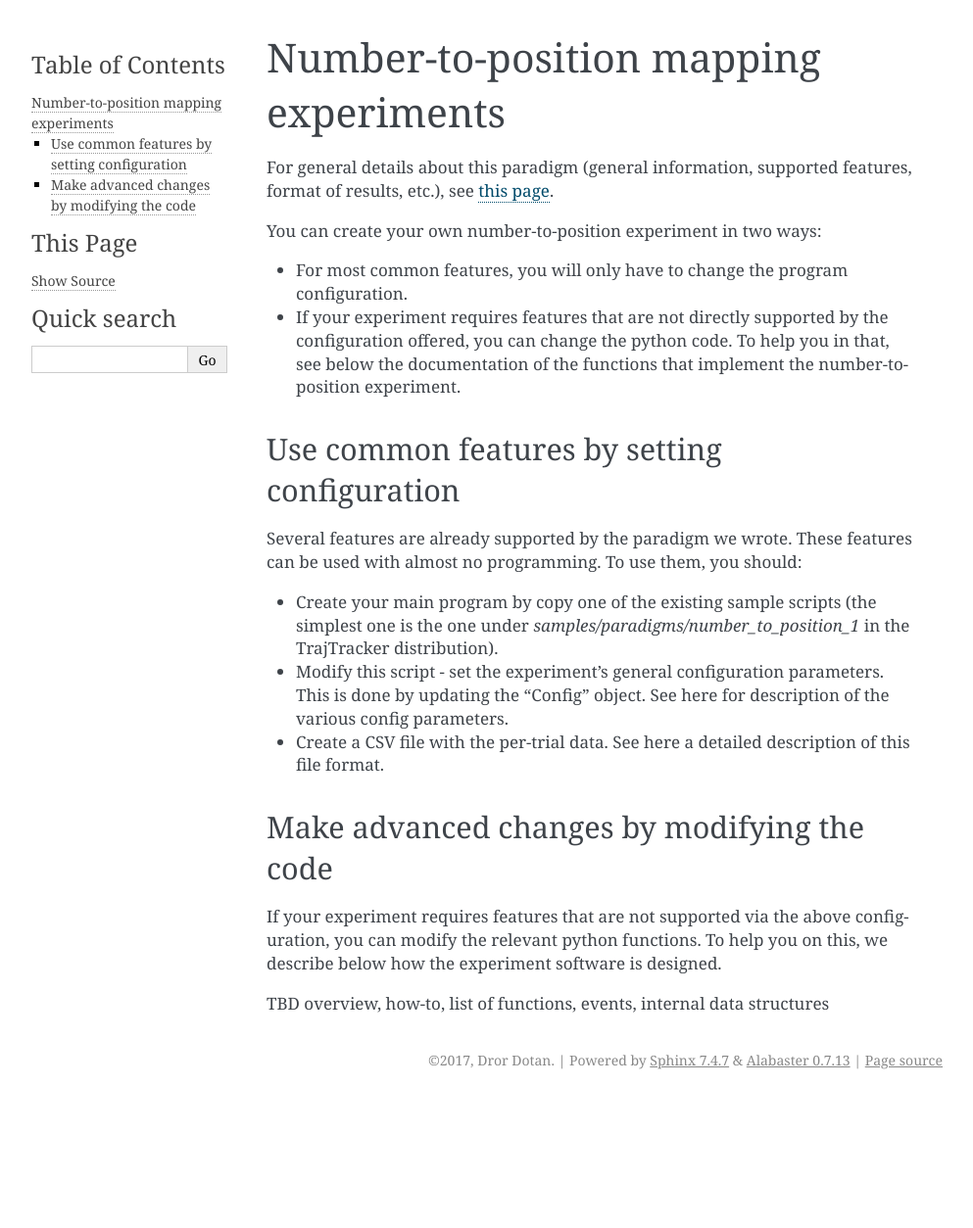
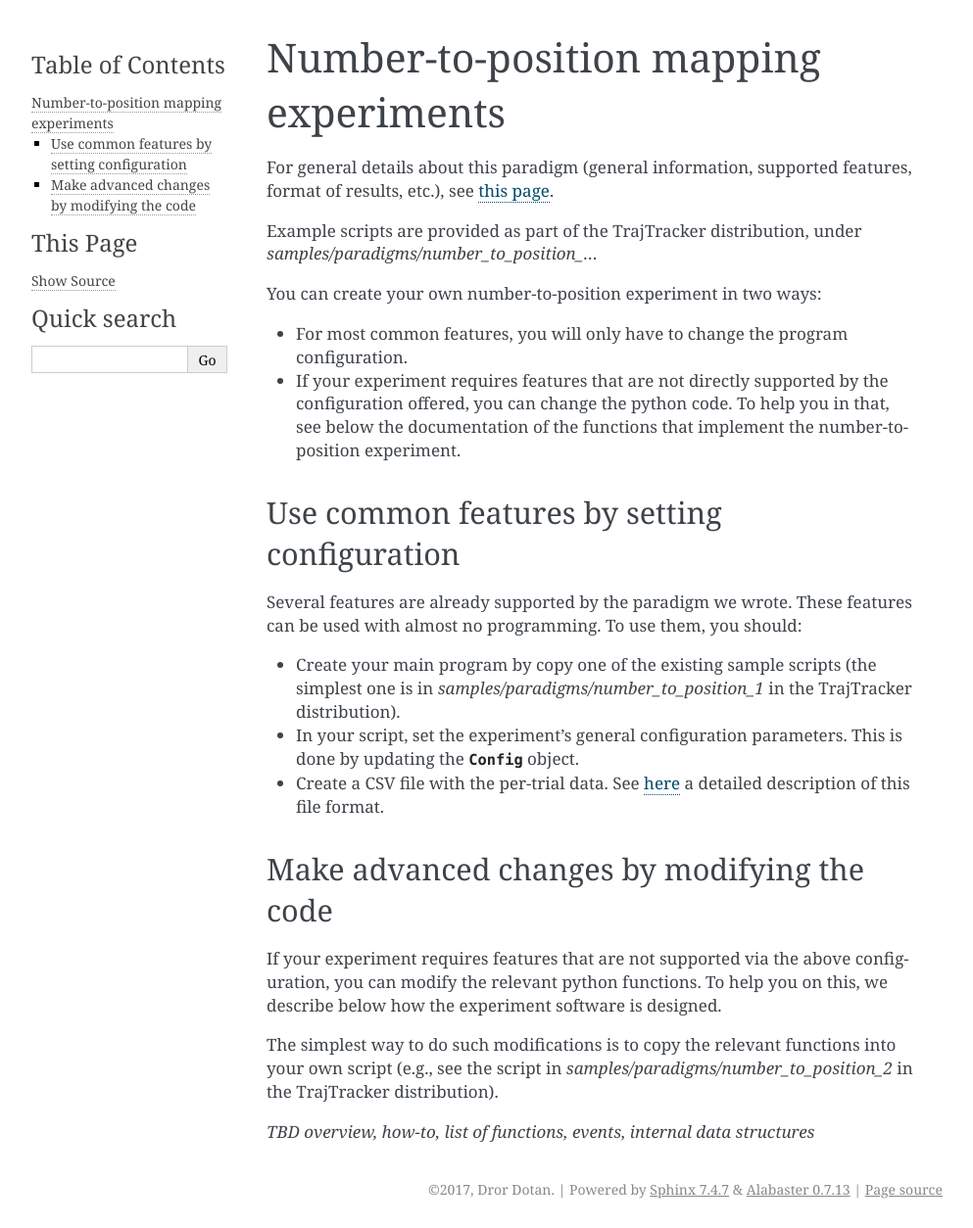
Before and after one commit to trajtracker/trajtracker, a Sphinx documentation site: the page built from docs/source/paradigms/num2pos/num2pos.rst, in a window 1280 px wide. Shown: the whole page at 98% size, without its empty margins (148-1141 px from the left). Built offline with Sphinx 7.4.7, drawn with Linux system fonts in a browser that asks for light colours; before the commit the page ends 1122 px from its top, so only the background shows below that.

Commit message:
Added some num2pos documentation

```diff
--- a/docs/source/paradigms/num2pos/num2pos.rst
+++ b/docs/source/paradigms/num2pos/num2pos.rst
@@ -4,6 +4,8 @@ Number-to-position mapping experiments
 
 For general details about this paradigm (general information, supported features, format of results, etc.),
 see `this page <https://drordotan.wixsite.com/trajtracker/supported-paradigms>`_.
+
+Example scripts are provided as part of the TrajTracker distribution, under *samples/paradigms/number_to_position_...*
 
 You can create your own number-to-position experiment in two ways:
 
@@ -20,11 +22,12 @@ Use common features by setting configuration
 Several features are already supported by the paradigm we wrote. These features can be used
 with almost no programming. To use them, you should:
 
-- Create your main program by copy one of the existing sample scripts (the simplest one is the one under
+- Create your main program by copy one of the existing sample scripts (the simplest one is in
   *samples/paradigms/number_to_position_1* in the TrajTracker distribution).
-- Modify this script - set the experiment's general configuration parameters.
-  This is done by updating the "Config" object. See here for description of the various config parameters.
-- Create a CSV file with the per-trial data. See here a detailed description of this file format.
+- In your script, set the experiment's general configuration parameters.
+  This is done by updating the :class:`~trajtracker.paradigms.num2pos.Config` object.
+- Create a CSV file with the per-trial data. See :doc:`here <input_data_format>`
+  a detailed description of this file format.
 
 
 Make advanced changes by modifying the code
@@ -34,4 +37,7 @@ If your experiment requires features that are not supported via the above config
 the relevant python functions. To help you on this, we describe below how the experiment
 software is designed.
 
-TBD overview, how-to, list of functions, events, internal data structures
+The simplest way to do such modifications is to copy the relevant functions into your own script
+(e.g., see the script in *samples/paradigms/number_to_position_2* in the TrajTracker distribution).
+
+*TBD overview, how-to, list of functions, events, internal data structures*
```
Also changed, not shown: docs/source/paradigms/num2pos/Config.rst (added, +133 -0 lines), docs/source/paradigms/num2pos/input_data_format.rst (added, +11 -0 lines).
